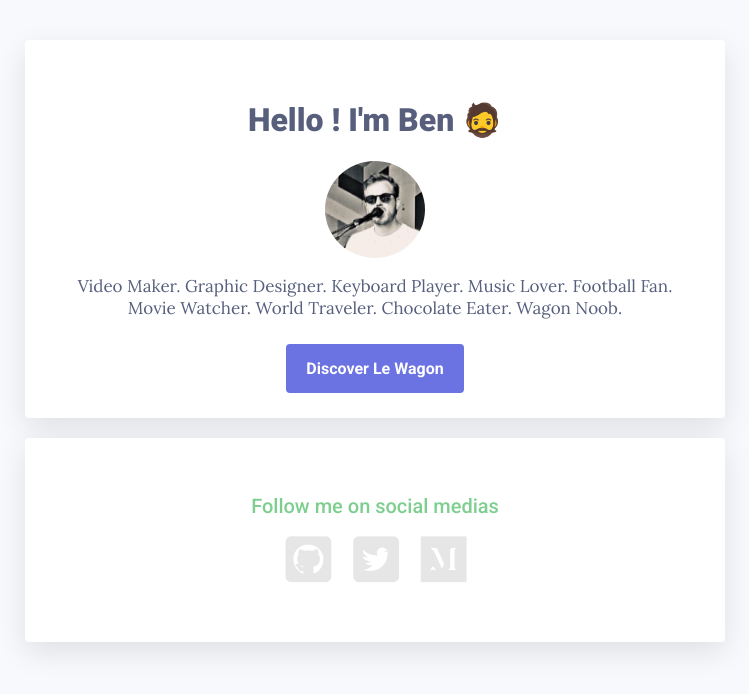
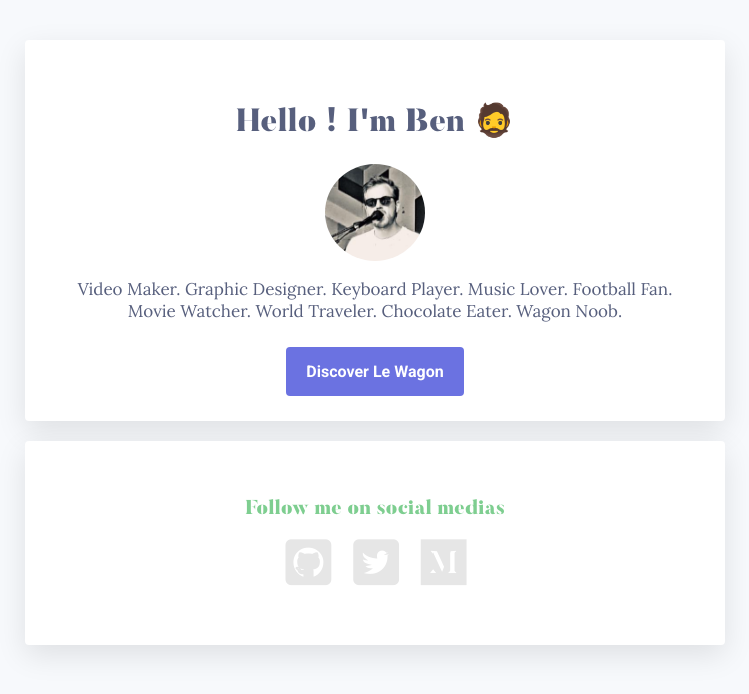
Before and after one commit to BnBrnx/profile, a plain HTML site: page index.html in a window 1280 px wide. Shown: the whole page, without its empty margins (265-1014 px from the left). Drawn offline with Linux system fonts and the light colour scheme.

Commit message:
Font changed

```diff
--- a/style.css
+++ b/style.css
@@ -1,4 +1,9 @@
 /* Colors and fonts */
+@font-face {
+  font-family: 'Butler';
+  src: url("profile/fonts/Butler_Black_Stencil.otf");
+}
+
 body {
   background: #F7F9FC;
   color: #575F7D;
@@ -7,7 +12,7 @@ body {
   font-weight: lighter;
 }
 h1, h2, h3 {
-  font-family: 'Roboto', sans-serif;
+  font-family: 'Butler';
 }
 h1 {
   color: #575F7D;
```
Also changed, not shown: fonts/Butler_Black_Stencil.otf (added), fonts/LeagueSpartan-Bold.otf (added).
